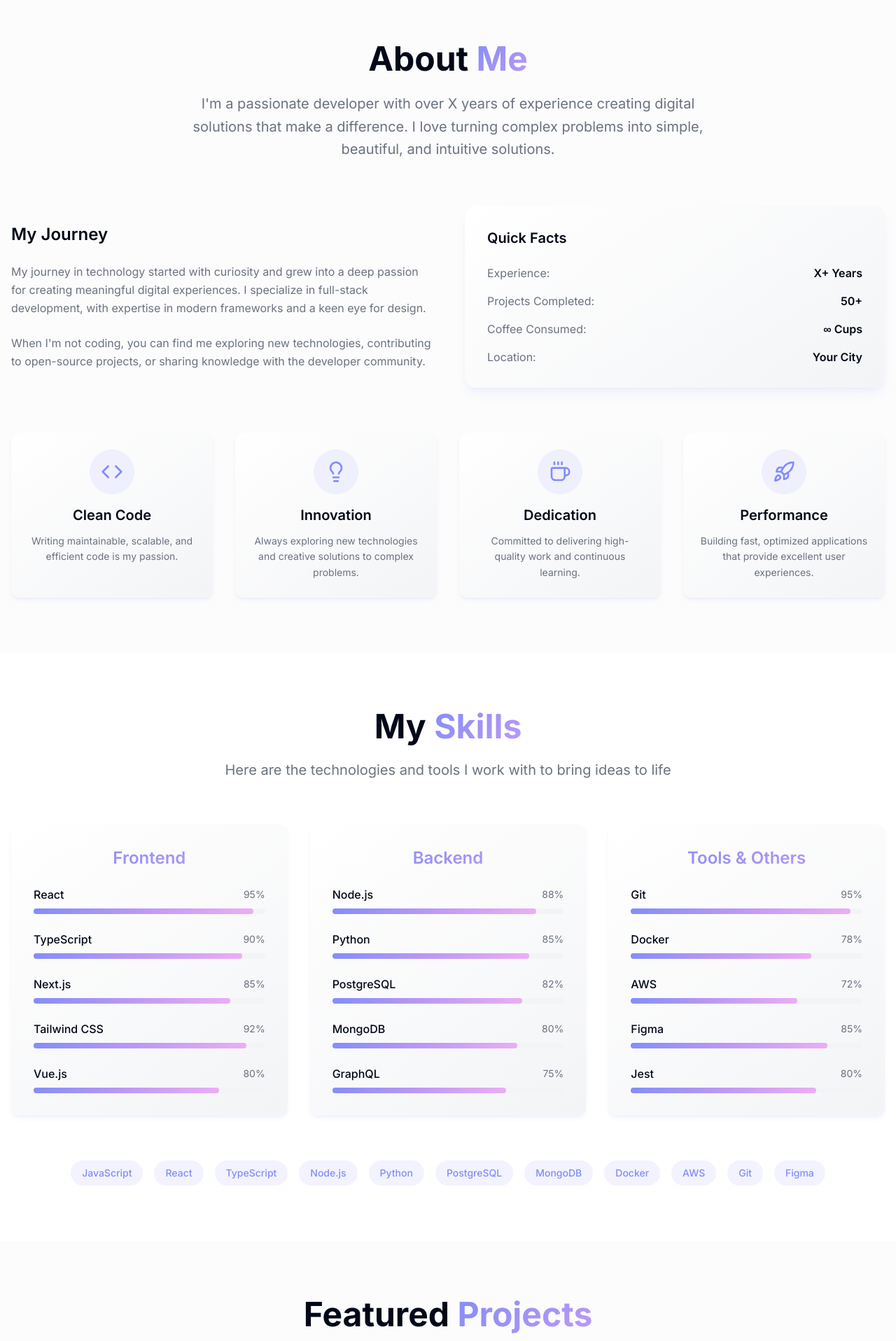
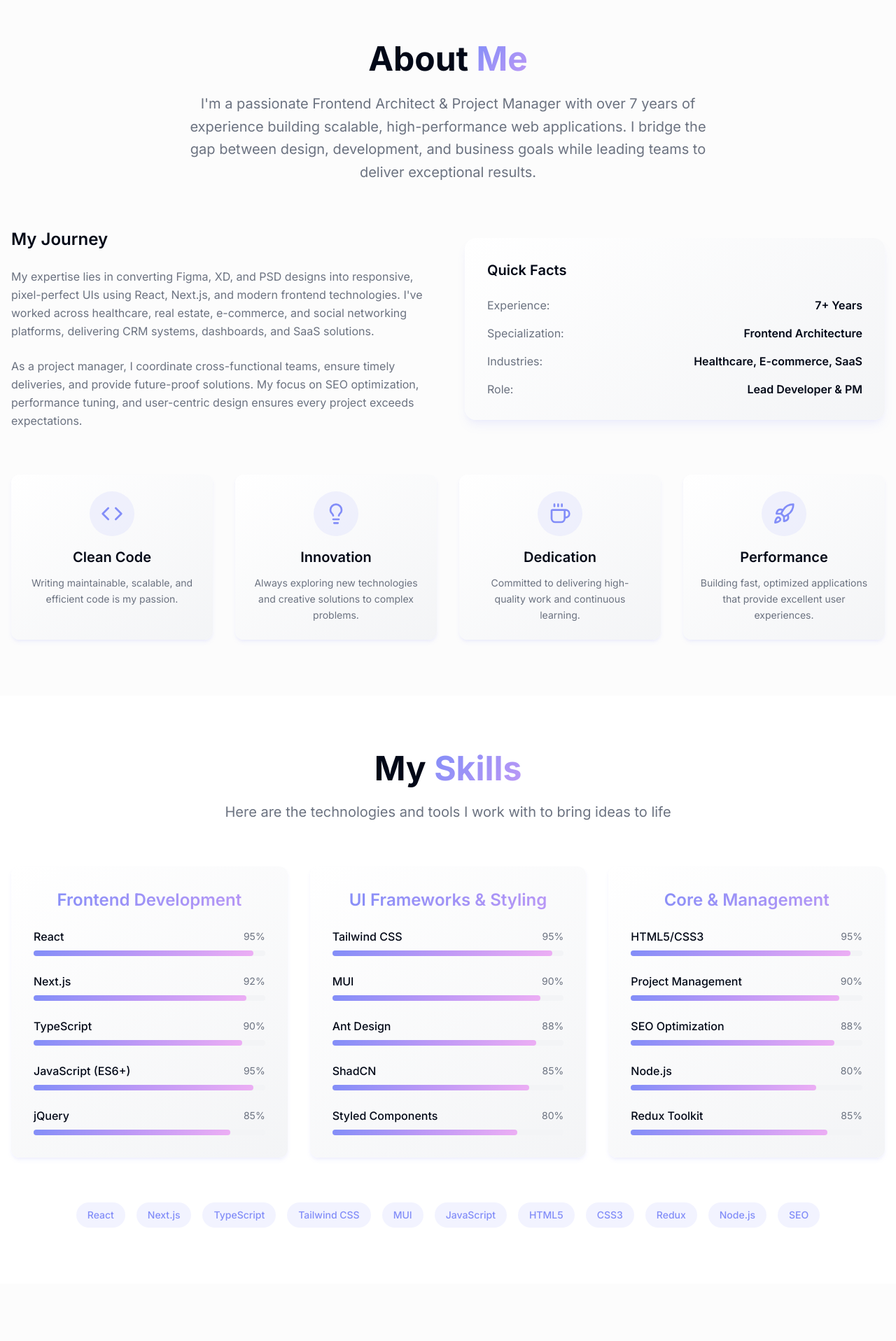
Before and after one commit to ShomeelAhmed/my-creative-space-786, a React (Vite) app: page / in a window 1280 px wide. Shown: the part 820-2736 px from the top of the page at 70% size. Built offline with nearby package versions, Linux system fonts and the light colour scheme.

Commit message:
Update About and Skills sections
Update the About and Skills sections with the provided personal details and expertise.

```diff
--- a/src/components/About.tsx
+++ b/src/components/About.tsx
@@ -32,9 +32,9 @@ const About = () => {
             About <span className="gradient-text">Me</span>
           </h2>
           <p className="text-xl text-muted-foreground max-w-3xl mx-auto leading-relaxed">
-            I'm a passionate developer with over X years of experience creating digital solutions
-            that make a difference. I love turning complex problems into simple, beautiful, and
-            intuitive solutions.
+            I'm a passionate Frontend Architect & Project Manager with over 7 years of experience
+            building scalable, high-performance web applications. I bridge the gap between design,
+            development, and business goals while leading teams to deliver exceptional results.
           </p>
         </div>
 
@@ -42,13 +42,14 @@ const About = () => {
           <div className="space-y-6">
             <h3 className="text-2xl font-semibold mb-4">My Journey</h3>
             <p className="text-muted-foreground leading-relaxed">
-              My journey in technology started with curiosity and grew into a deep passion for
-              creating meaningful digital experiences. I specialize in full-stack development,
-              with expertise in modern frameworks and a keen eye for design.
+              My expertise lies in converting Figma, XD, and PSD designs into responsive, pixel-perfect UIs
+              using React, Next.js, and modern frontend technologies. I've worked across healthcare, real estate,
+              e-commerce, and social networking platforms, delivering CRM systems, dashboards, and SaaS solutions.
             </p>
             <p className="text-muted-foreground leading-relaxed">
-              When I'm not coding, you can find me exploring new technologies, contributing to
-              open-source projects, or sharing knowledge with the developer community.
+              As a project manager, I coordinate cross-functional teams, ensure timely deliveries, and provide
+              future-proof solutions. My focus on SEO optimization, performance tuning, and user-centric design
+              ensures every project exceeds expectations.
             </p>
           </div>
 
@@ -58,19 +59,19 @@ const About = () => {
               <div className="space-y-4">
                 <div className="flex justify-between">
                   <span className="text-muted-foreground">Experience:</span>
-                  <span className="font-semibold">X+ Years</span>
+                  <span className="font-semibold">7+ Years</span>
                 </div>
                 <div className="flex justify-between">
-                  <span className="text-muted-foreground">Projects Completed:</span>
-                  <span className="font-semibold">50+</span>
+                  <span className="text-muted-foreground">Specialization:</span>
+                  <span className="font-semibold">Frontend Architecture</span>
                 </div>
                 <div className="flex justify-between">
-                  <span className="text-muted-foreground">Coffee Consumed:</span>
-                  <span className="font-semibold">∞ Cups</span>
+                  <span className="text-muted-foreground">Industries:</span>
+                  <span className="font-semibold">Healthcare, E-commerce, SaaS</span>
                 </div>
                 <div className="flex justify-between">
-                  <span className="text-muted-foreground">Location:</span>
-                  <span className="font-semibold">Your City</span>
+                  <span className="text-muted-foreground">Role:</span>
+                  <span className="font-semibold">Lead Developer & PM</span>
                 </div>
               </div>
             </div>
--- a/src/components/Hero.tsx
+++ b/src/components/Hero.tsx
@@ -22,16 +22,17 @@ const Hero = () => {
         <div className="text-center max-w-4xl mx-auto animate-fade-in">
           <h1 className="text-5xl md:text-7xl font-bold mb-6 animate-slide-up">
             Hi, I'm{" "}
-            <span className="gradient-text">Your Name</span>
+            <span className="gradient-text">Shomeel Ahmed</span>
           </h1>
 
           <p className="text-xl md:text-2xl text-muted-foreground mb-8 animate-slide-up [animation-delay:200ms]">
-            Full Stack Developer & Creative Problem Solver
+            Frontend Architect & Project Manager
           </p>
 
           <p className="text-lg text-muted-foreground mb-12 max-w-2xl mx-auto leading-relaxed animate-slide-up [animation-delay:400ms]">
-            I craft beautiful, functional web experiences with modern technologies.
-            Passionate about clean code, user experience, and bringing ideas to life.
+            With 7+ years of experience building scalable, high-performance web applications.
+            I specialize in transforming design concepts into pixel-perfect, SEO-optimized interfaces
+            while managing teams and ensuring timely project delivery.
           </p>
 
           <div className="flex flex-col sm:flex-row gap-4 justify-center items-center mb-16 animate-slide-up [animation-delay:600ms]">
--- a/src/components/Skills.tsx
+++ b/src/components/Skills.tsx
@@ -1,33 +1,33 @@
 const Skills = () => {
   const skillCategories = [
     {
-      title: "Frontend",
+      title: "Frontend Development",
       skills: [
         { name: "React", level: 95 },
+        { name: "Next.js", level: 92 },
         { name: "TypeScript", level: 90 },
-        { name: "Next.js", level: 85 },
-        { name: "Tailwind CSS", level: 92 },
-        { name: "Vue.js", level: 80 },
+        { name: "JavaScript (ES6+)", level: 95 },
+        { name: "jQuery", level: 85 },
       ]
     },
     {
-      title: "Backend",
+      title: "UI Frameworks & Styling",
       skills: [
-        { name: "Node.js", level: 88 },
-        { name: "Python", level: 85 },
-        { name: "PostgreSQL", level: 82 },
-        { name: "MongoDB", level: 80 },
-        { name: "GraphQL", level: 75 },
+        { name: "Tailwind CSS", level: 95 },
+        { name: "MUI", level: 90 },
+        { name: "Ant Design", level: 88 },
+        { name: "ShadCN", level: 85 },
+        { name: "Styled Components", level: 80 },
       ]
     },
     {
-      title: "Tools & Others",
+      title: "Core & Management",
       skills: [
-        { name: "Git", level: 95 },
-        { name: "Docker", level: 78 },
-        { name: "AWS", level: 72 },
-        { name: "Figma", level: 85 },
-        { name: "Jest", level: 80 },
+        { name: "HTML5/CSS3", level: 95 },
+        { name: "Project Management", level: 90 },
+        { name: "SEO Optimization", level: 88 },
+        { name: "Node.js", level: 80 },
+        { name: "Redux Toolkit", level: 85 },
       ]
     }
   ];
@@ -80,8 +80,8 @@ const Skills = () => {
         <div className="mt-16 text-center">
           <div className="inline-flex flex-wrap gap-4 justify-center">
             {[
-              "JavaScript", "React", "TypeScript", "Node.js", "Python",
-              "PostgreSQL", "MongoDB", "Docker", "AWS", "Git", "Figma"
+              "React", "Next.js", "TypeScript", "Tailwind CSS", "MUI",
+              "JavaScript", "HTML5", "CSS3", "Redux", "Node.js", "SEO"
             ].map((tech) => (
               <span
                 key={tech}
```
